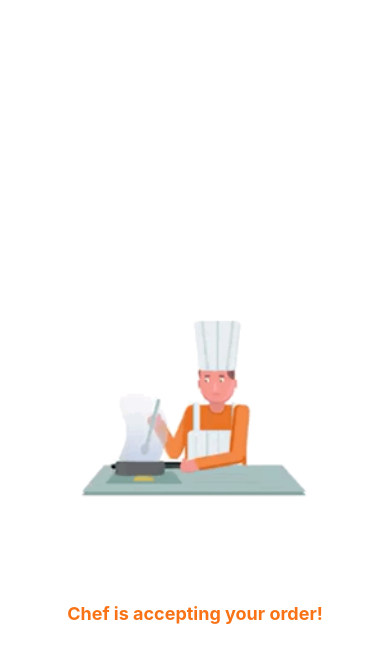
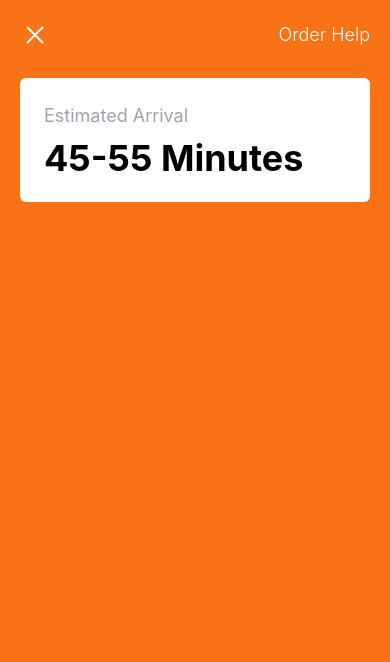
Before and after one commit to mchtkuk/Cooked-app, a React Native app: screen /Preparing in a window 390 px wide. Shown: the top 662 px of the page. Built offline with nearby package versions, Linux system fonts and the light colour scheme; no server answers.

Commit message:
Delivery Screen

```diff
--- a/App.js
+++ b/App.js
@@ -6,6 +6,7 @@ import { Provider } from "react-redux";
 import { store } from "./store";
 import BasketScreen from "./screens/BasketScreen";
 import PreparingScreen from "./screens/PreparingScreen";
+import DeliveryScreen from "./screens/DeliveryScreen";
 
 const Stack = createNativeStackNavigator();
 
@@ -19,6 +20,7 @@ export default function App() {
         <Stack.Screen name="Basket" component={BasketScreen}
         options={{presentation: 'modal', headerShown: false}} />
         <Stack.Screen name="Preparing" options={{presentation: 'fullScreenModal', headerShown: false}} component={PreparingScreen} />
+        <Stack.Screen name="Delivery" options={{presentation: 'fullScreenModal', headerShown: false}} component={DeliveryScreen} />
       </Stack.Navigator>
       </Provider>
     </NavigationContainer>
--- /dev/null
+++ b/screens/DeliveryScreen.js
@@ -0,0 +1,41 @@
+import {
+  View,
+  Text,
+  SafeAreaView,
+  TouchableOpacity,
+  Image,
+} from "react-native";
+import React from "react";
+import { useNavigation } from "@react-navigation/native";
+import { useSelector } from "react-redux";
+import { selectRestaurant } from "../redux/restaurantSlice";
+import { XMarkIcon } from "react-native-heroicons/outline";
+
+
+const DeliveryScreen = () => {
+  const restaurant = useSelector(selectRestaurant);
+
+  const navigation = useNavigation();
+
+  return (
+    <View className="bg-orange-500 flex-1">
+      <SafeAreaView className="z-50">
+        <View className="flex-row justify-between items-center p-5">
+          <TouchableOpacity onPress={() => navigation.navigate("Home")}>
+            <XMarkIcon color="white" size={30} />
+          </TouchableOpacity>
+          <Text className="text-white text-lg font-light">Order Help</Text>
+        </View>
+        <View className="bg-white mx-5 my-2 rounded-md p-6 z-50 shadow-end">
+          <View>
+            <Text className="text-lg text-gray-400">Estimated Arrival</Text>
+            <Text className="text-4xl font-bold mt-2">45-55 Minutes</Text>
+          </View>
+        </View>
+
+      </SafeAreaView>
+    </View>
+  );
+};
+
+export default DeliveryScreen;
--- a/screens/PreparingScreen.js
+++ b/screens/PreparingScreen.js
@@ -1,8 +1,19 @@
-import { View, Text, SafeAreaView } from 'react-native'
+import { View, Text, SafeAreaView, ActivityIndicator } from 'react-native'
 import * as Animatable from 'react-native-animatable';
-import React from 'react'
+import React, { useEffect, useState } from 'react'
+import { useNavigation } from '@react-navigation/native';
 
 const PreparingScreen = () => {
+
+  const navigation = useNavigation()
+
+  useEffect(() => {
+    setTimeout(()  => {
+      navigation.navigate("Delivery")
+    }, 5000)
+  }, [])
+
+
   return (
     <SafeAreaView className="justify-center items-center flex-1 bg-white">
       <Animatable.Image
@@ -16,8 +27,11 @@ const PreparingScreen = () => {
       iterationCount={1}
       className="text-lg font-bold text-orange-500 text-center"
       >Chef is accepting your order!</Animatable.Text>
+         <ActivityIndicator size="large" color="orange" className="mt-5"/>
     </SafeAreaView>
   )
 }
 
+
+
 export default PreparingScreen
```
